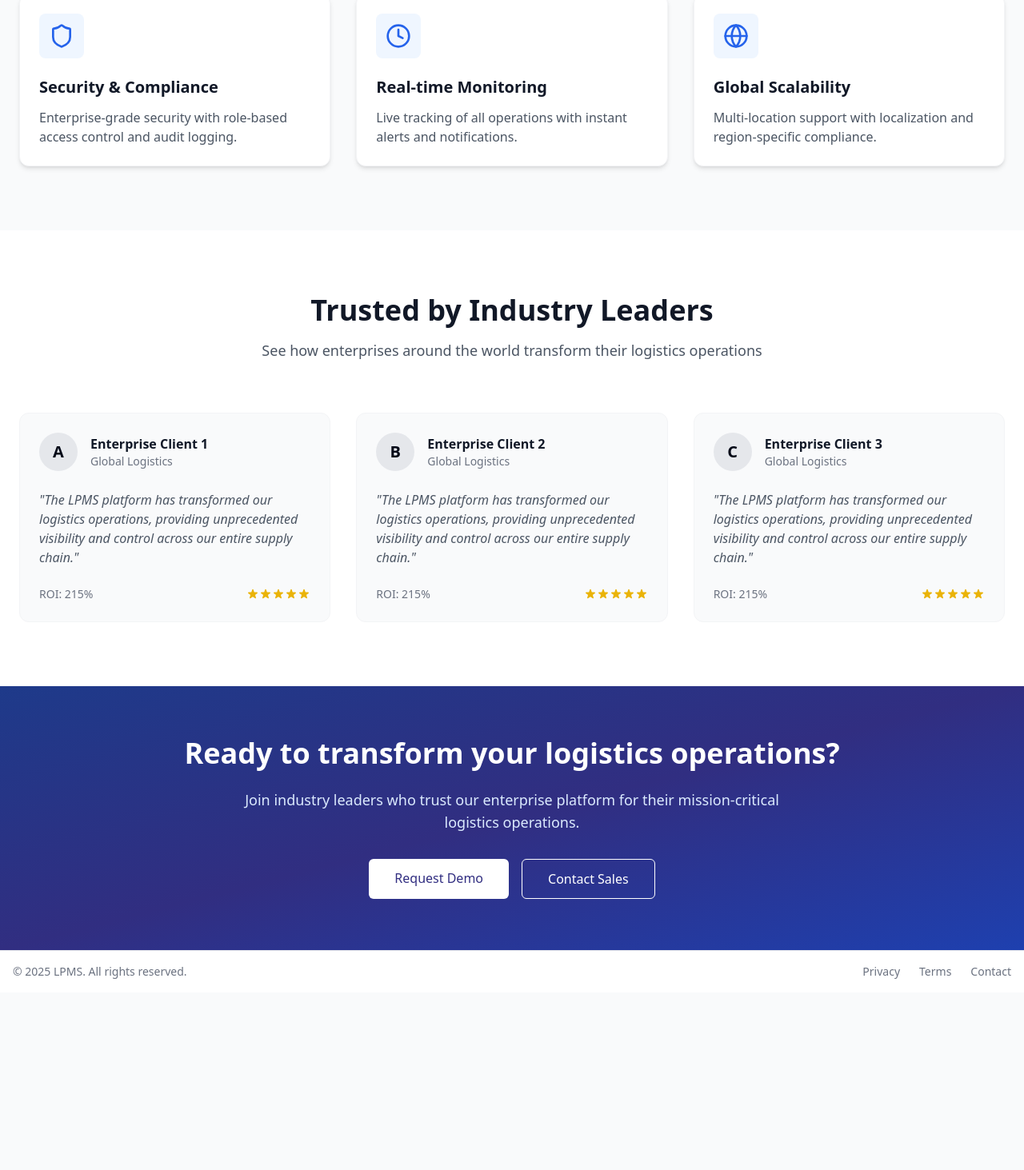
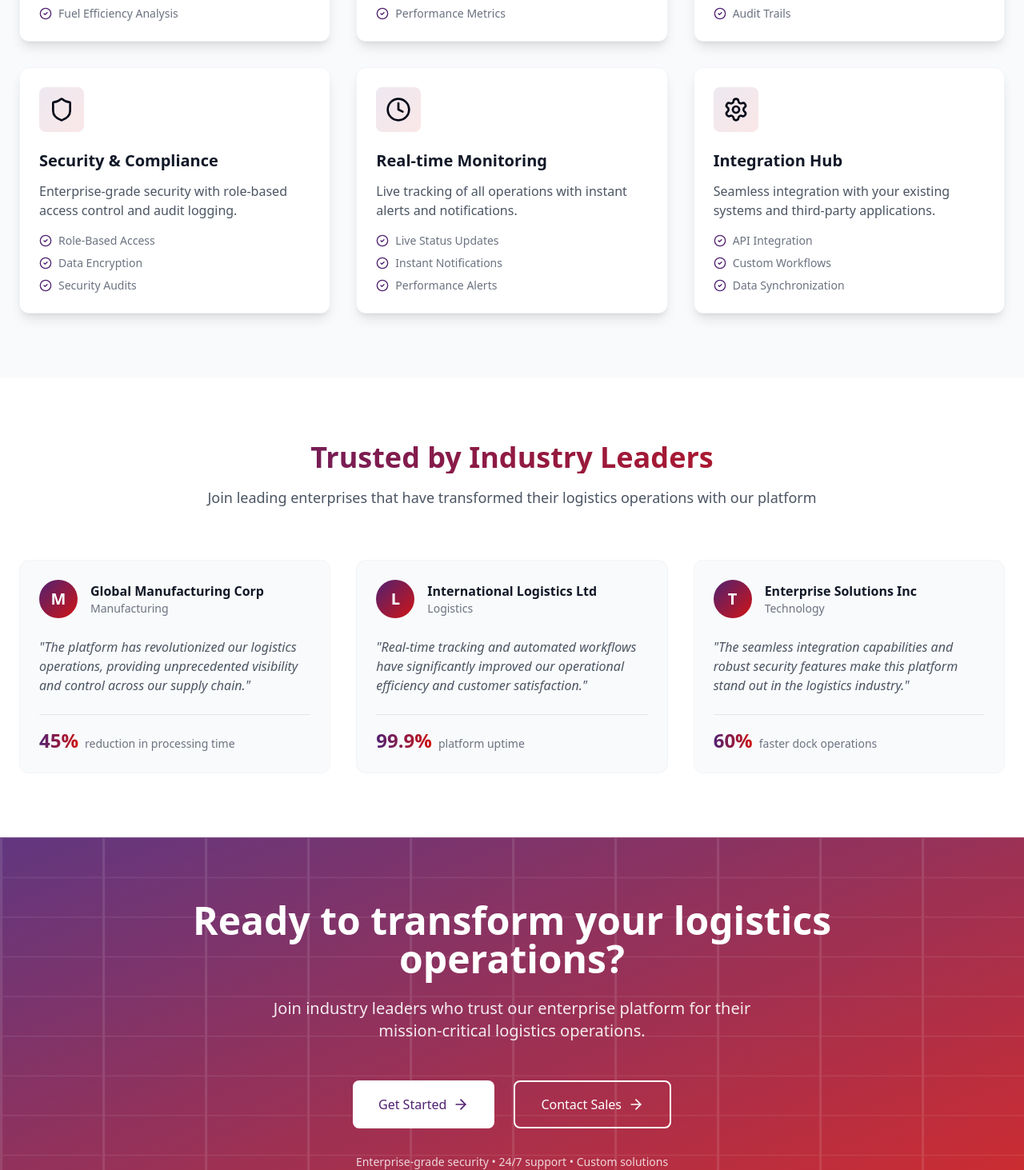
Before and after one commit to saurabhwebdev/rovotest, a Next.js app: page / in a window 1280 px wide. Shown: the part 1667-3130 px from the top of the page at 80% size. Before the commit the page ends 2908 px from the top, so only its background shows below. Built offline with nearby package versions, Linux system fonts and the light colour scheme; no server answers; the database is empty.

Commit message:
Hoem page enhancement contined

```diff
--- a/src/app/page.tsx
+++ b/src/app/page.tsx
@@ -6,7 +6,7 @@ import { motion } from 'framer-motion';
 import { AnimatedText } from '@/components/ui/AnimatedText';
 import AnimatedButton from '@/components/ui/AnimatedButton';
 import ScrollRevealSection from '@/components/ui/ScrollRevealSection';
-import { ArrowRight, BarChart3, Clock, FileText, Globe, Shield, Truck } from 'lucide-react';
+import { ArrowRight, BarChart3, Clock, FileText, Globe, Shield, Truck, CheckCircle2, Settings } from 'lucide-react';
 
 export default function Home() {
   return (
@@ -198,11 +198,11 @@ export default function Home() {
         <div className="container mx-auto px-6">
           <ScrollRevealSection>
             <div className="text-center mb-16">
-              <h2 className="text-3xl md:text-4xl font-bold text-gray-900 dark:text-white mb-4">
+              <h2 className="text-3xl md:text-4xl font-bold bg-clip-text text-transparent bg-gradient-to-r from-[#502172] to-[#D01414] mb-4">
                 Enterprise-Grade Solutions
               </h2>
               <p className="text-lg text-gray-600 dark:text-gray-300 max-w-3xl mx-auto">
-                Our comprehensive platform provides end-to-end visibility and control over your logistics operations
+                Our comprehensive platform provides end-to-end visibility and control over your logistics operations, backed by enterprise-level security and scalability
               </p>
             </div>
 
@@ -211,49 +211,61 @@ export default function Home() {
                 {
                   icon: <Truck className="h-8 w-8" />,
                   title: "Fleet Management",
-                  description: "Real-time tracking, route optimization, and comprehensive fleet analytics for maximum efficiency."
+                  description: "Real-time tracking, route optimization, and comprehensive fleet analytics for maximum efficiency.",
+                  features: ["Live GPS Tracking", "Route Optimization", "Fuel Efficiency Analysis"]
                 },
                 {
                   icon: <BarChart3 className="h-8 w-8" />,
                   title: "Advanced Analytics",
-                  description: "Powerful business intelligence with customizable dashboards and predictive insights."
+                  description: "Powerful business intelligence with customizable dashboards and predictive insights.",
+                  features: ["Custom KPI Dashboards", "Predictive Analytics", "Performance Metrics"]
                 },
                 {
                   icon: <FileText className="h-8 w-8" />,
                   title: "Documentation Control",
-                  description: "Centralized document management with automated workflows and compliance tracking."
+                  description: "Centralized document management with automated workflows and compliance tracking.",
+                  features: ["Digital Documentation", "Automated Workflows", "Audit Trails"]
                 },
                 {
                   icon: <Shield className="h-8 w-8" />,
                   title: "Security & Compliance",
-                  description: "Enterprise-grade security with role-based access control and audit logging."
+                  description: "Enterprise-grade security with role-based access control and audit logging.",
+                  features: ["Role-Based Access", "Data Encryption", "Security Audits"]
                 },
                 {
                   icon: <Clock className="h-8 w-8" />,
                   title: "Real-time Monitoring",
-                  description: "Live tracking of all operations with instant alerts and notifications."
+                  description: "Live tracking of all operations with instant alerts and notifications.",
+                  features: ["Live Status Updates", "Instant Notifications", "Performance Alerts"]
                 },
                 {
-                  icon: <Globe className="h-8 w-8" />,
-                  title: "Global Scalability",
-                  description: "Multi-location support with localization and region-specific compliance."
+                  icon: <Settings className="h-8 w-8" />,
+                  title: "Integration Hub",
+                  description: "Seamless integration with your existing systems and third-party applications.",
+                  features: ["API Integration", "Custom Workflows", "Data Synchronization"]
                 }
               ].map((feature, i) => (
                 <div
                   key={i}
-                  className="bg-white dark:bg-gray-800 rounded-xl shadow-md hover:shadow-lg transition-shadow p-6 border border-gray-100 dark:border-gray-700"
+                  className="bg-white dark:bg-gray-800 rounded-xl p-6 shadow-lg hover:shadow-xl transition-all duration-300 border border-gray-100 dark:border-gray-700 group"
                 >
-                  <div className="bg-blue-50 dark:bg-blue-900/30 p-3 rounded-lg inline-block mb-4">
-                    <div className="text-blue-600 dark:text-blue-400">
-                      {feature.icon}
-                    </div>
+                  <div className="mb-4 p-3 bg-gradient-to-br from-[#502172]/10 to-[#D01414]/10 rounded-lg inline-block group-hover:from-[#502172]/20 group-hover:to-[#D01414]/20 transition-colors">
+                    {feature.icon}
                   </div>
-                  <h3 className="text-xl font-semibold mb-3 text-gray-900 dark:text-white">
+                  <h3 className="text-xl font-semibold mb-3 text-gray-900 dark:text-white group-hover:text-[#502172] dark:group-hover:text-[#D01414] transition-colors">
                     {feature.title}
                   </h3>
-                  <p className="text-gray-600 dark:text-gray-300">
+                  <p className="text-gray-600 dark:text-gray-300 mb-4">
                     {feature.description}
                   </p>
+                  <ul className="space-y-2">
+                    {feature.features.map((item, index) => (
+                      <li key={index} className="flex items-center text-sm text-gray-500 dark:text-gray-400">
+                        <CheckCircle2 className="h-4 w-4 mr-2 text-[#502172] dark:text-[#D01414]" />
+                        {item}
+                      </li>
+                    ))}
+                  </ul>
                 </div>
               ))}
             </div>
@@ -266,42 +278,71 @@ export default function Home() {
         <div className="container mx-auto px-6">
           <ScrollRevealSection>
             <div className="text-center mb-16">
-              <h2 className="text-3xl md:text-4xl font-bold text-gray-900 dark:text-white mb-4">
+              <h2 className="text-3xl md:text-4xl font-bold bg-clip-text text-transparent bg-gradient-to-r from-[#502172] to-[#D01414] mb-4">
                 Trusted by Industry Leaders
               </h2>
               <p className="text-lg text-gray-600 dark:text-gray-300 max-w-3xl mx-auto">
-                See how enterprises around the world transform their logistics operations
+                Join leading enterprises that have transformed their logistics operations with our platform
               </p>
             </div>
 
             <div className="grid md:grid-cols-3 gap-8">
-              {[1, 2, 3].map((i) => (
+              {[
+                {
+                  name: "Global Manufacturing Corp",
+                  role: "Manufacturing",
+                  image: "M",
+                  quote: "The platform has revolutionized our logistics operations, providing unprecedented visibility and control across our supply chain.",
+                  stats: {
+                    improvement: "45%",
+                    metric: "reduction in processing time"
+                  }
+                },
+                {
+                  name: "International Logistics Ltd",
+                  role: "Logistics",
+                  image: "L",
+                  quote: "Real-time tracking and automated workflows have significantly improved our operational efficiency and customer satisfaction.",
+                  stats: {
+                    improvement: "99.9%",
+                    metric: "platform uptime"
+                  }
+                },
+                {
+                  name: "Enterprise Solutions Inc",
+                  role: "Technology",
+                  image: "T",
+                  quote: "The seamless integration capabilities and robust security features make this platform stand out in the logistics industry.",
+                  stats: {
+                    improvement: "60%",
+                    metric: "faster dock operations"
+                  }
+                }
+              ].map((testimonial, i) => (
                 <div
                   key={i}
-                  className="bg-gray-50 dark:bg-gray-800 rounded-xl p-6 border border-gray-100 dark:border-gray-700"
+                  className="bg-gray-50 dark:bg-gray-800 rounded-xl p-6 border border-gray-100 dark:border-gray-700 hover:shadow-lg transition-shadow group"
                 >
                   <div className="flex items-center mb-6">
-                    <div className="w-12 h-12 bg-gray-200 dark:bg-gray-700 rounded-full flex items-center justify-center mr-4">
-                      <span className="text-xl font-bold">{String.fromCharCode(64 + i)}</span>
+                    <div className="w-12 h-12 bg-gradient-to-br from-[#502172] to-[#D01414] rounded-full flex items-center justify-center mr-4 group-hover:scale-110 transition-transform">
+                      <span className="text-xl font-bold text-white">{testimonial.image}</span>
                     </div>
                     <div>
-                      <div className="font-semibold text-gray-900 dark:text-white">Enterprise Client {i}</div>
-                      <div className="text-sm text-gray-500 dark:text-gray-400">Global Logistics</div>
+                      <div className="font-semibold text-gray-900 dark:text-white">{testimonial.name}</div>
+                      <div className="text-sm text-gray-500 dark:text-gray-400">{testimonial.role}</div>
                     </div>
                   </div>
                   <blockquote className="text-gray-600 dark:text-gray-300 italic mb-6">
-                    "The LPMS platform has transformed our logistics operations, providing unprecedented visibility and control across our entire supply chain."
+                    "{testimonial.quote}"
                   </blockquote>
-                  <div className="flex items-center justify-between">
-                    <div className="text-sm text-gray-500 dark:text-gray-400">
-                      <span className="font-medium">ROI:</span> 215%
-                    </div>
-                    <div className="flex">
-                      {[1, 2, 3, 4, 5].map((star) => (
-                        <svg key={star} className="w-4 h-4 text-yellow-500" fill="currentColor" viewBox="0 0 20 20">
-                          <path d="M9.049 2.927c.3-.921 1.603-.921 1.902 0l1.07 3.292a1 1 0 00.95.69h3.462c.969 0 1.371 1.24.588 1.81l-2.8 2.034a1 1 0 00-.364 1.118l1.07 3.292c.3.921-.755 1.688-1.54 1.118l-2.8-2.034a1 1 0 00-1.175 0l-2.8 2.034c-.784.57-1.838-.197-1.539-1.118l1.07-3.292a1 1 0 00-.364-1.118L2.98 8.72c-.783-.57-.38-1.81.588-1.81h3.461a1 1 0 00.951-.69l1.07-3.292z" />
-                        </svg>
-                      ))}
+                  <div className="border-t border-gray-200 dark:border-gray-700 pt-4">
+                    <div className="flex items-baseline">
+                      <span className="text-2xl font-bold bg-clip-text text-transparent bg-gradient-to-r from-[#502172] to-[#D01414]">
+                        {testimonial.stats.improvement}
+                      </span>
+                      <span className="ml-2 text-sm text-gray-500 dark:text-gray-400">
+                        {testimonial.stats.metric}
+                      </span>
                     </div>
                   </div>
                 </div>
@@ -312,24 +353,47 @@ export default function Home() {
       </section>
 
       {/* CTA Section */}
-      <section className="py-16 bg-gradient-to-br from-blue-900 via-indigo-900 to-blue-800 text-white">
-        <div className="container mx-auto px-6">
+      <section className="py-20 relative overflow-hidden">
+        <div className="absolute inset-0 bg-gradient-to-br from-[#502172] to-[#D01414] opacity-90"></div>
+
+        {/* Background Pattern */}
+        <div className="absolute inset-0 opacity-10">
+          <svg className="w-full h-full" viewBox="0 0 100 100" preserveAspectRatio="none">
+            <pattern id="grid" width="10" height="10" patternUnits="userSpaceOnUse">
+              <path d="M 10 0 L 0 0 0 10" fill="none" stroke="white" strokeWidth="0.5"/>
+            </pattern>
+            <rect width="100" height="100" fill="url(#grid)"/>
+          </svg>
+        </div>
+
+        <div className="container mx-auto px-6 relative z-10">
           <ScrollRevealSection direction="up">
             <div className="max-w-4xl mx-auto text-center">
-              <h2 className="text-3xl md:text-4xl font-bold mb-6">
+              <h2 className="text-4xl md:text-5xl font-bold text-white mb-6">
                 Ready to transform your logistics operations?
               </h2>
-              <p className="text-lg text-blue-100 mb-8 max-w-2xl mx-auto">
+              <p className="text-xl text-white/90 mb-12 max-w-2xl mx-auto">
                 Join industry leaders who trust our enterprise platform for their mission-critical logistics operations.
               </p>
-              <div className="flex flex-wrap justify-center gap-4">
-                <Link href="/auth/signup" className="px-8 py-3 bg-white text-indigo-900 rounded-md font-medium hover:bg-blue-50 transition-colors">
-                  Request Demo
+              <div className="flex flex-wrap justify-center gap-6">
+                <Link
+                  href="/auth/signup"
+                  className="px-8 py-4 bg-white text-[#502172] rounded-lg font-medium hover:bg-gray-50 transition-colors inline-flex items-center group"
+                >
+                  Get Started
+                  <ArrowRight className="ml-2 w-5 h-5 group-hover:translate-x-1 transition-transform" />
                 </Link>
-                <Link href="/auth/signin" className="px-8 py-3 bg-transparent border border-white text-white rounded-md font-medium hover:bg-white/10 transition-colors">
+                <Link
+                  href="/contact"
+                  className="px-8 py-4 bg-transparent text-white border-2 border-white rounded-lg font-medium hover:bg-white/10 transition-colors inline-flex items-center group"
+                >
                   Contact Sales
+                  <ArrowRight className="ml-2 w-5 h-5 group-hover:translate-x-1 transition-transform" />
                 </Link>
               </div>
+              <p className="mt-8 text-white/80 text-sm">
+                Enterprise-grade security • 24/7 support • Custom solutions
+              </p>
             </div>
           </ScrollRevealSection>
         </div>
```
